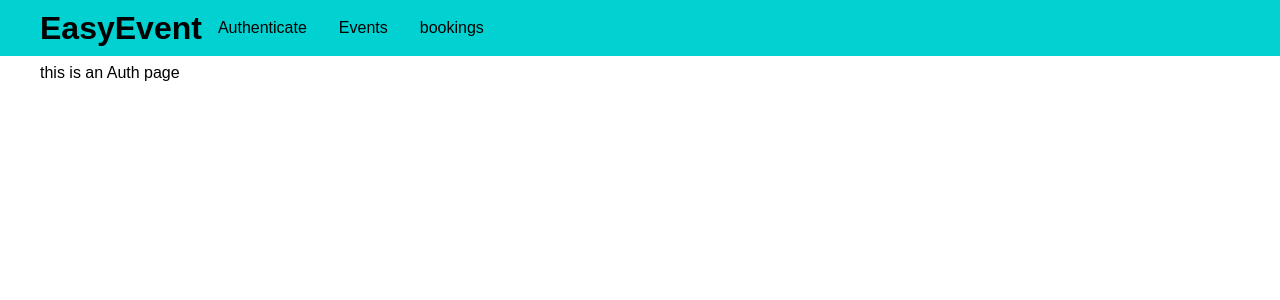
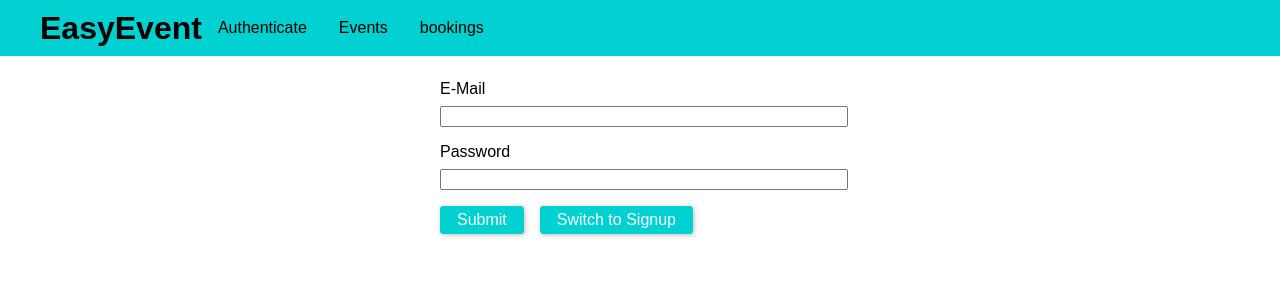
Before and after one commit to webmaster0307/node-react-graphql, a React (Create React App) app in the folder frontend/: page /auth in a window 1280 px wide. Shown: the top 300 px of the page. Built offline with nearby package versions, Linux system fonts and the light colour scheme.

Commit message:
login and signup authenticaion with backend

```diff
--- /dev/null
+++ b/frontend/src/pages/Auth.css
@@ -0,0 +1,37 @@
+.auth-form {
+    width: 25rem;
+    max-width: 80%;
+    margin: 5rem auto;
+}
+
+.form-control label,
+.form-control input {
+    width: 100%;
+    display: block;
+}
+
+.form-control label {
+    margin-bottom: 0.5rem;
+}
+
+.form-control {
+    margin-bottom: 1rem;
+}
+
+.form-actions button {
+    background: #01d1d1;
+    font: inherit;
+    border: 1px solid #01d1d1;
+    border-radius: 3px;
+    padding: 0.25rem 1rem;
+    margin-right: 1rem;
+    box-shadow: 1px 1px 5px rgba(0, 0, 0, 0.26);
+    color: white;
+    cursor: pointer;
+}
+
+.form-actions button:hover,
+.form-actions button:active {
+    background: #01a7a7;
+    border-color: #01a7a7;
+}
--- a/frontend/src/pages/Auth.js
+++ b/frontend/src/pages/Auth.js
@@ -1,8 +1,93 @@
 import React, { Component } from 'react';
+import './Auth.css';
 
 class AuthPage extends Component {
+    state = {
+        isLogin: true
+    }
+
+    constructor(props) {
+        super(props);
+        this.emailEl = React.createRef();
+        this.passwordEl = React.createRef();
+    }
+
+    switchModeHandler = () => {
+        this.setState(prevState => {
+            return { isLogin: !prevState.isLogin }
+        })
+    }
+
+    submitHandler = (event) => {
+        event.preventDefault();
+        const email = this.emailEl.current.value;
+        const password = this.passwordEl.current.value;
+        console.log(email, password)
+        if (email.trim().length === 0 || password.trim().length === 0) {
+            return
+        }
+
+        let requestBody = {
+            query: `
+                query {
+                    login(email:"${email}", password:"${password}") {
+                        userId
+                        token
+                        tokenExpiration
+                    }
+                }
+            `
+        }
+
+        if (!this.state.isLogin) {
+            requestBody = {
+                query: `
+                    mutation {
+                        createUser(userInput: { email: "${email}", password: "${password}" }){
+                            _id
+                            email
+                        }
+                    }
+                `
+            }
+        }
+
+
+        fetch('http://localhost:8000/graphql', {
+            method: 'POST',
+            body: JSON.stringify(requestBody),
+            headers: {
+                'Content-Type': 'application/json'
+            }
+        }).then(res => {
+            if (res.status !== 200 && res.status !== 201) {
+                throw new Error('Failed!')
+            }
+            return res.json();
+        }).catch(err => {
+            console.log(err);
+        })
+
+        console.log(email, password)
+    }
+
     render() {
-        return <div>this is an Auth page</div>
+        return (
+            <form className="auth-form" onSubmit={this.submitHandler}>
+                <div className="form-control">
+                    <label htmlFor="email">E-Mail</label>
+                    <input type="email" id="email" ref={this.emailEl} />
+                </div>
+                <div className="form-control">
+                    <label htmlFor="password">Password</label>
+                    <input type="password" id="password" ref={this.passwordEl} />
+                </div>
+                <div className="form-actions">
+                    <button type="submit">Submit</button>
+                    <button type="button" onClick={this.switchModeHandler}>Switch to {this.state.isLogin ? 'Signup' : 'Login'}</button>
+                </div>
+            </form>
+        )
     }
 }
 
```
Also changed, not shown: 1 other file (tests, documents, lock files or other folders).
